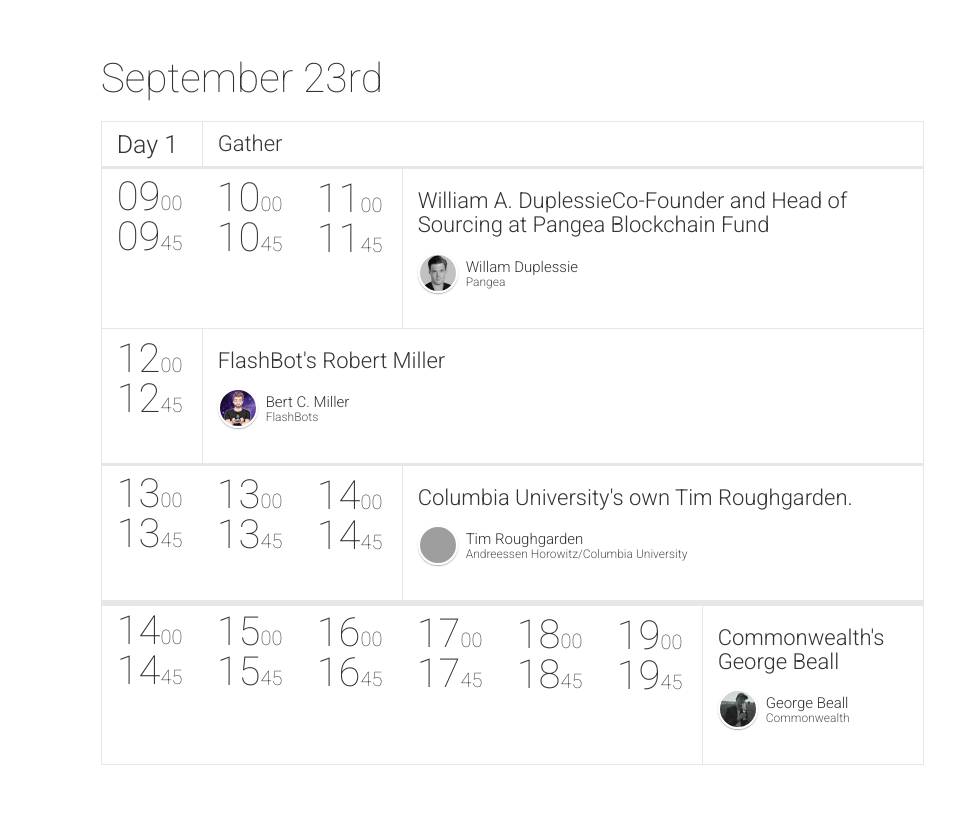
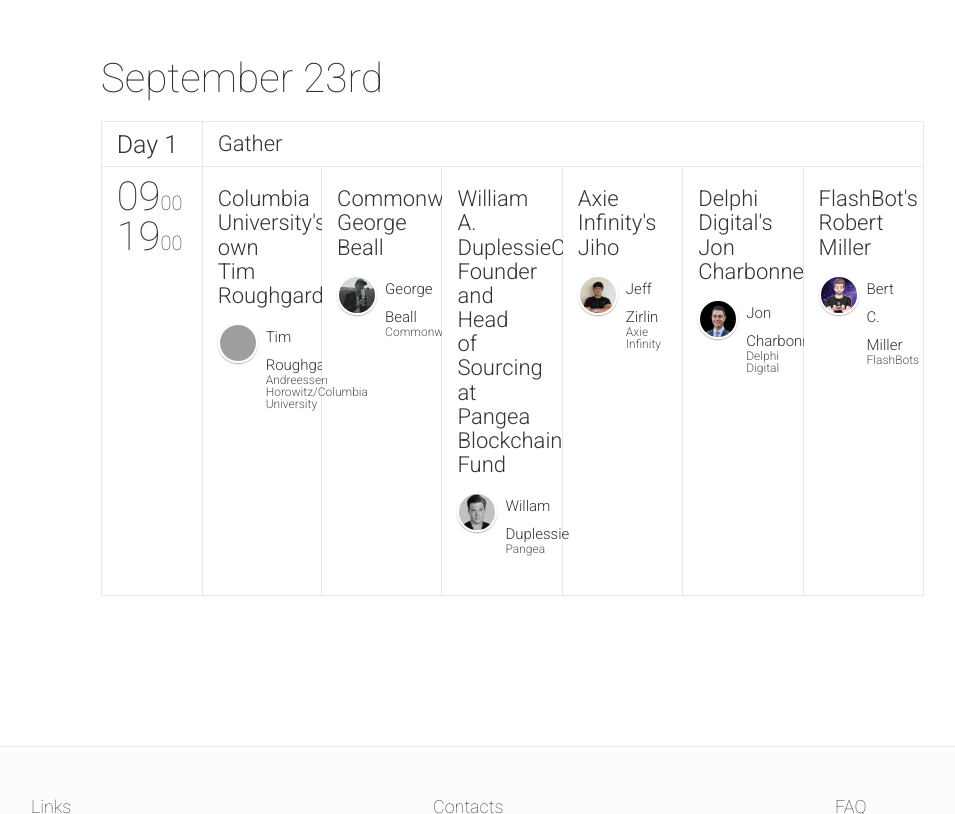
Before and after one commit to BlockchainAtColumbia/ledgerfest-2019, a Jekyll site: the page built from schedule.html, in a window 1280 px wide and 900 px high, scrolled down 325 px, cut to the strip 86-900 px from the top of the window. Shown: the whole strip, without its empty margins (21-976 px from the left). Built offline with Jekyll 4.4.1, drawn with Linux system fonts in a browser that asks for light colours; nearby versions of some CDN libraries; comment, search, counter and statistics services are not loaded; grey boxes are pictures that could not be loaded.

Commit message:
Update schedule.yml

```diff
--- a/_data/schedule.yml
+++ b/_data/schedule.yml
@@ -7,80 +7,6 @@
 
     - {
     	  startTime: "09:00",
-    	  endTime: "09:45",
-    	  sessionIds: [22]
+    	  endTime: "19:00",
+    	  sessionIds: [1,2,3,4,5,6,]
     }
-
-    - {
-    	  startTime: "10:00",
-    	  endTime: "10:45",
-    	  sessionIds: [10]
-    }
-
-    - {
-    	  startTime: "11:00",
-    	  endTime: "11:45",
-    	  sessionIds: [3]
-    }
-
-    - {
-    	  startTime: "12:00",
-    	  endTime: "12:45",
-    	  sessionIds: [6]
-    }
-
-    - {
-    	  startTime: "13:00",
-    	  endTime: "13:45",
-    	  sessionIds: [12]
-    }
-
-    - {
-    	  startTime: "13:00",
-    	  endTime: "13:45",
-    	  sessionIds: [27]
-    }
-
-    - {
-    	  startTime: "14:00",
-    	  endTime: "14:45",
-    	  sessionIds: [1]
-    }
-
-    - {
-        startTime: "14:00",
-        endTime: "14:45",
-        sessionIds: [26]
-    }
-
-    - {
-    	  startTime: "15:00",
-    	  endTime: "15:45",
-    	  sessionIds: [7]
-    }
-
-    - {
-    	  startTime: "16:00",
-    	  endTime: "16:45",
-    	  sessionIds: [17]
-    }
-
-    - {
-    	  startTime: "17:00",
-    	  endTime: "17:45",
-    	  sessionIds: [15]
-    }
-
-
-    - {
-    	  startTime: "18:00",
-    	  endTime: "18:45",
-    	  sessionIds: [9]
-    }
-
-
-    - {
-    	  startTime: "19:00",
-    	  endTime: "19:45",
-    	  sessionIds: [2]
-    }
```
